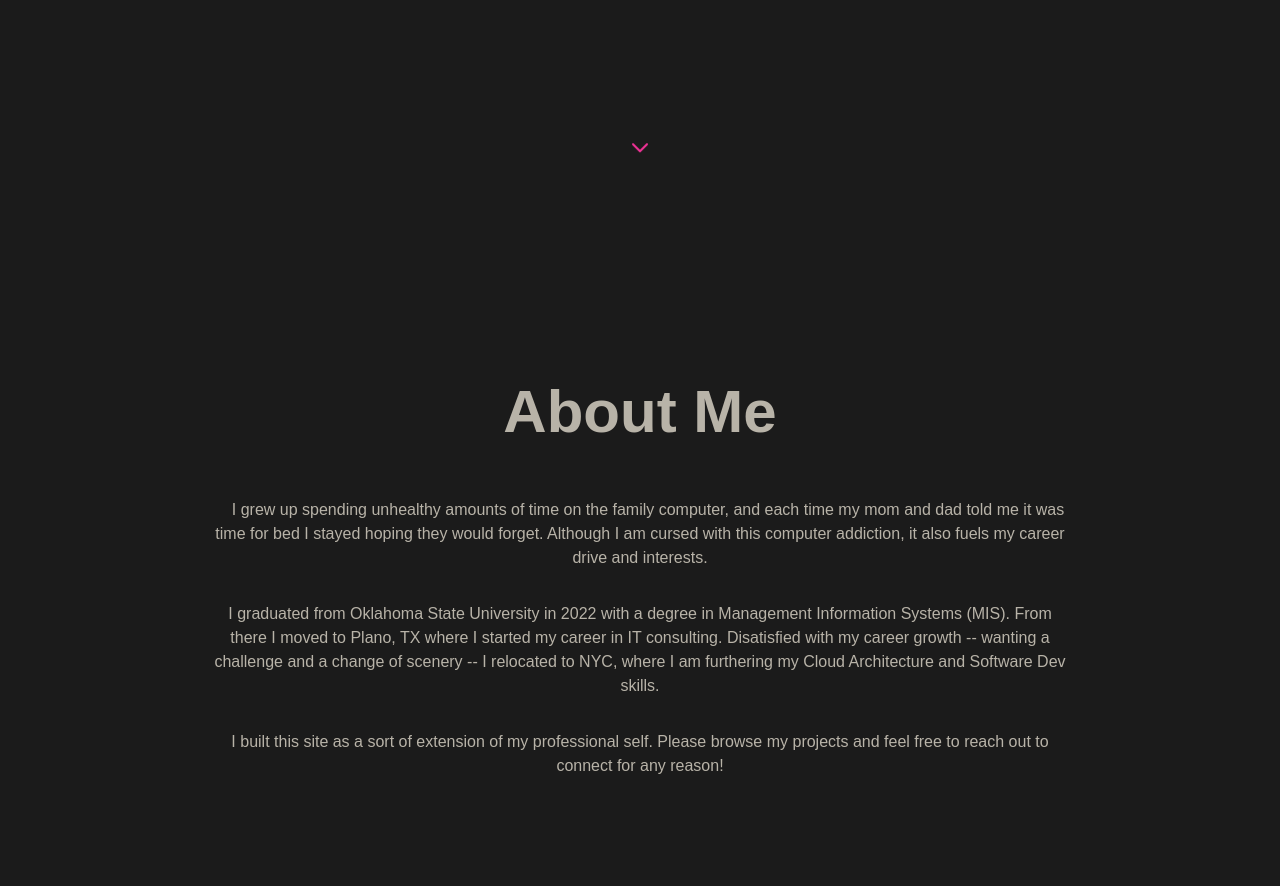
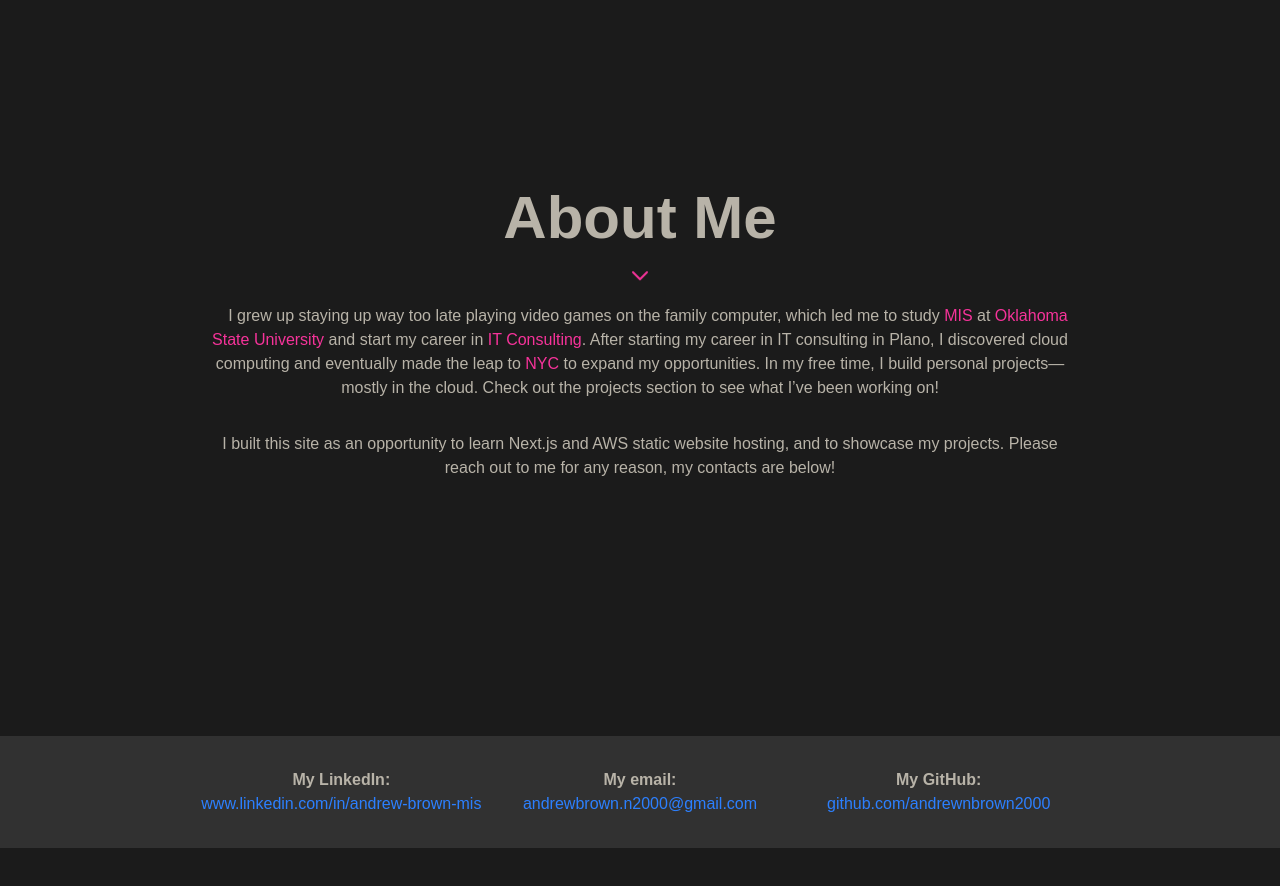
Before and after one commit to andrewnbrown2000/portfolio-website-v2, a Next.js app: page / in a window 1280 px wide. Shown: the part 640-1526 px from the top of the page. After the commit the page ends 1488 px from the top, so only its background shows below. Built offline with nearby package versions, Linux system fonts and the light colour scheme.

Commit message:
done with index page. time for projects

```diff
--- a/package.json
+++ b/package.json
@@ -17,8 +17,8 @@
   "devDependencies": {
     "@eslint/eslintrc": "^3",
     "@tailwindcss/postcss": "^4",
-    "@types/node": "^20",
-    "@types/react": "^19",
+    "@types/node": "^20.17.24",
+    "@types/react": "^19.0.10",
     "@types/react-dom": "^19",
     "@types/react-router-dom": "^5.3.3",
     "eslint": "^9",
--- a/src/components/ScrollArrow.tsx
+++ b/src/components/ScrollArrow.tsx
@@ -1,6 +1,10 @@
 import React, { useEffect, useState } from 'react';
 
-const ScrollArrow: React.FC = () => {
+interface ScrollArrowProps {
+    className?: string;
+}
+
+const ScrollArrow: React.FC<ScrollArrowProps> = ({ className }) => {
     const [opacity, setOpacity] = useState(1);
 
     const handleScroll = () => {
@@ -21,7 +25,7 @@ const ScrollArrow: React.FC = () => {
 
     return (
         <div
-            className="animate-bounce mt-[20vh]"
+            className={`${className}`}
             id="scroll-arrow"
             style={{ opacity }}
         >
--- a/src/pages/index.tsx
+++ b/src/pages/index.tsx
@@ -1,15 +1,13 @@
 import Image from "next/image";
 import HomeButton from "../components/HomeButton";
-import { Roboto } from "next/font/google";
 import { NavButton } from "../components/NavButton";
 import ScrollArrow from '../components/ScrollArrow';
 
-const roboto = Roboto({ subsets: ["latin"], weight: "400" });
-
 export default function Home() {
   return (
-    <div className="container mx-auto max-w-screen-xl">
-      <div className="fixed top-6 lg:top-2 left-4 lg:left-auto max-w-screen-lg">
+    // home button
+    <div className="container mx-auto max-w-screen-lg">
+      <div className="fixed top-6 md:top-2 left-4 md:left-auto max-w-screen-md">
         <HomeButton />
       </div>
 
@@ -18,7 +16,7 @@ export default function Home() {
         <div>
           <div className="flex justify-end m-4 lg:mt-7 lg:mr-33">
             <div className="flex flex-col space-y-2 lg:flex-row lg:space-y-0 lg:space-x-2">
-              <NavButton selector=".about-me-section" text="About"
+              <NavButton selector=".about-me" text="About"
                 className="rounded-full border border-solid border-transparent transition-colors flex items-center justify-center bg-foreground text-background gap-2 hover:bg-[#383838] dark:hover:bg-[#ccc] text-sm sm:text-base font-bold w-24 h-10 sm:w-30 sm:h-12" />
               <NavButton href="/projects" text="Projects"
                 className="rounded-full border border-solid border-transparent transition-colors flex items-center justify-center bg-foreground text-background gap-2 hover:bg-[#383838] dark:hover:bg-[#ccc] text-sm sm:text-base font-bold w-24 h-10 sm:w-30 sm:h-12" />
@@ -31,35 +29,58 @@ export default function Home() {
         </div>
 
         {/* profile pic and description */}
-        <div className="flex bg-dark justify-center items-center flex-col mt-10 lg:mt-40">
+        <div className="flex max-h- justify-center items-center flex-col mt-6 lg:mt-40">
           <div className="grid grid-cols-1 sm:grid-cols-2 lg:grid-cols-2 lg:grid-flow-col-dense gap-8">
             <div className="rounded-full overflow-hidden w-64 h-64 mx-auto sm:ml-12 border-4 border-black sm:w-96 sm:h-96 lg:order-2">
               <Image src="/nycskyline_pfp.jpg" alt="NYC Skyline" width={500} height={500} />
             </div>
-            <div className="flex flex-col justify-center items-center lg:order-1">
-                <h1 className="text-3xl sm:text-3xl lg:text-5xl text-center">Hello! I'm <span className="text-pink-500 font-bold">Andrew Brown</span></h1>
-              <p className="text-center max-w-xs italic pt-2 mx-2 sm:mx-0 lg:text-lg">cloud architect, developer, skateboarder, gamer, and occasional baker</p>
+            <div className="flex flex-col justify-center items-center lg:order-1 w-full px-4 sm:px-0">
+              <h1 className="text-3xl sm:text-3xl lg:text-5xl text-center w-full">Hi! I'm <span className="text-pink-500 font-bold">Andrew Brown</span></h1>
+              <p className="text-center w-full italic pt-2 mx-2 sm:mx-0 lg:text-lg">cloud architect, developer, skateboarder, gamer, and occasional baker</p>
             </div>
           </div> {/* Closing the grid container */}
 
-            <ScrollArrow />
+            <ScrollArrow className="animate-bounce mt-[8vh] md:mt-[36vh]" />
         </div>
       </div>
 
-      {/* about me section */}
-      <div className="about-me-section bg py-8 min-h-screen flex flex-col justify-center items-center">
-        <div className="max-w-4xl">
-          <h2 className="text-center text-2xl sm:text-6xl font-bold sm:mb-10">About Me</h2>
-          <p className="text-center max-w-4xl mx-auto p-4">&emsp;I grew up spending unhealthy amounts of time on the family computer, and each time
-            my mom and dad told me it was time for bed I stayed hoping they would forget. Although I am cursed with this
-            computer addiction, it also fuels my career drive and interests.</p>
-          <p className="text-center max-w-4xl mx-auto p-4">I graduated from Oklahoma State University in 2022 with a degree in Management Information Systems (MIS).
-            From there I moved to Plano, TX where I started my career in IT consulting. Disatisfied with my career growth -- wanting a challenge
-            and a change of scenery -- I relocated to NYC, where I am furthering my Cloud Architecture and Software Dev skills.
-          </p>
-          <p className="text-center max-w-4xl mx-auto p-4">I built this site as a sort of extension of my professional self.
-            Please browse my projects and feel free to reach out to connect for any reason!
-          </p>
+      <div>
+        {/* about me section */}
+        <div className="about-me md:mb-[30vh] flex flex-col items-center">
+          <div className="max-w-4xl">
+            <h2 className="text-center text-2xl sm:text-6xl font-bold sm:mb-10">About Me</h2>
+            <p className="text-center max-w-4xl mx-auto p-4">&emsp;I grew up staying up way too late playing video games on the
+              family computer, which led me to study <span className="text-pink-500">MIS</span> at <span className="text-pink-500">Oklahoma State University</span> and
+              start my career in <span className="text-pink-500">IT Consulting</span>. After starting my career in
+              IT consulting in Plano, I discovered cloud computing and eventually made the leap to <span className="text-pink-500">NYC</span> to expand my opportunities.
+              In my free time, I build personal projects—mostly in the cloud. Check out the projects section to see what I’ve been working on!</p>
+            <p className="text-center max-w-4xl mx-auto p-4">I built this site as an opportunity to
+              learn Next.js and AWS static website hosting, and to showcase my projects. Please reach out to me for any reason, my contacts are below!</p>
+          </div>
+        </div>
+
+        {/* contact me section */}
+        <div className="w-screen absolute left-0 py-8 flex flex-col justify-center items-center bg-[#313131]">
+          <div className="max-w-4xl w-full grid grid-cols-1 md:grid-cols-3">
+            <div className="text-center">
+              <p className="font-bold">My LinkedIn:</p>
+              <a href="https://www.linkedin.com/in/andrew-brown-mis" target="_blank" rel="noopener noreferrer" className="text-blue-500">www.linkedin.com/in/andrew-brown-mis</a>
+            </div>
+            <div className="text-center">
+              <p className="font-bold">My email:</p>
+              <button
+                onClick={() => {
+                  navigator.clipboard.writeText("andrewbrown.n2000@gmail.com");
+                  alert("Email copied to clipboard!");
+                }}
+                className="text-blue-500 hover:cursor-pointer">andrewbrown.n2000@gmail.com
+              </button>
+            </div>
+            <div className="text-center">
+              <p className="font-bold">My GitHub:</p>
+              <a href="https://github.com/andrewnbrown2000" target="_blank" rel="noopener noreferrer" className="text-blue-500">github.com/andrewnbrown2000</a>
+            </div>
+          </div>
         </div>
       </div>
     </div>
--- a/src/styles/globals.css
+++ b/src/styles/globals.css
@@ -16,4 +16,5 @@ body {
   background: var(--background);
   color: var(--foreground);
   font-family: Arial, Helvetica, sans-serif;
+  overflow-x: hidden;
 }
```
Also changed, not shown: 1 other file (tests, documents, lock files or other folders).
